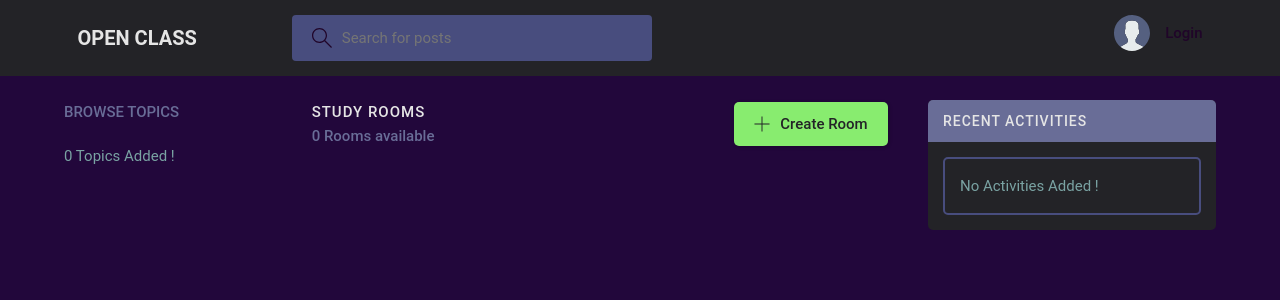
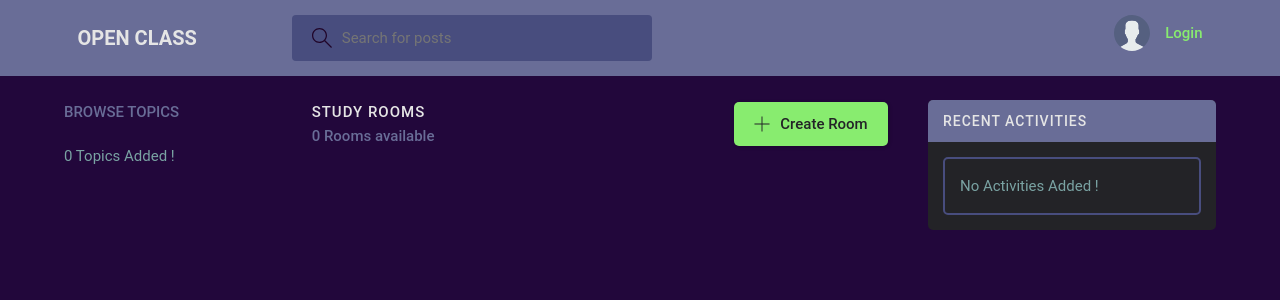
Before and after one commit to leomensah/OpenClass, a Django app: page / in a window 1280 px wide. Shown: the top 300 px of the page. Run offline with Django 3.2, Linux system fonts and the light colour scheme; data that the repository does not hold is empty.

Commit message:
Navbar Header Added

```diff
--- a/static/styles/style.css
+++ b/static/styles/style.css
@@ -267,7 +267,7 @@ a {
 
 .header {
   padding: 1.5rem;
-  background-color: var(--color-dark);
+  background-color: var(--color-dark-light);
 }
 
 .header > .container {
@@ -342,6 +342,7 @@ a {
 .header__menu {
   margin-left: auto;
   position: relative;
+  background-color: var(--color-main-medium);
 }
 
 .header__menu a {
@@ -350,7 +351,6 @@ a {
   align-items: center;
   font-weight: 500;
   text-decoration: none;
-  color: var(--color-gray);
 }
 
 .header__menu img {
```
Also changed, not shown: static/images/2021-06-27_16_29_50-Window.png (deleted), static/images/22437186.jpg (deleted), static/images/Dennis_Ivanov.jpg (deleted), static/images/dennis.jpg (deleted), static/images/dennis_YYI5oDa.jpg (deleted), static/images/dennis_f7ALlVg.jpg (deleted).
